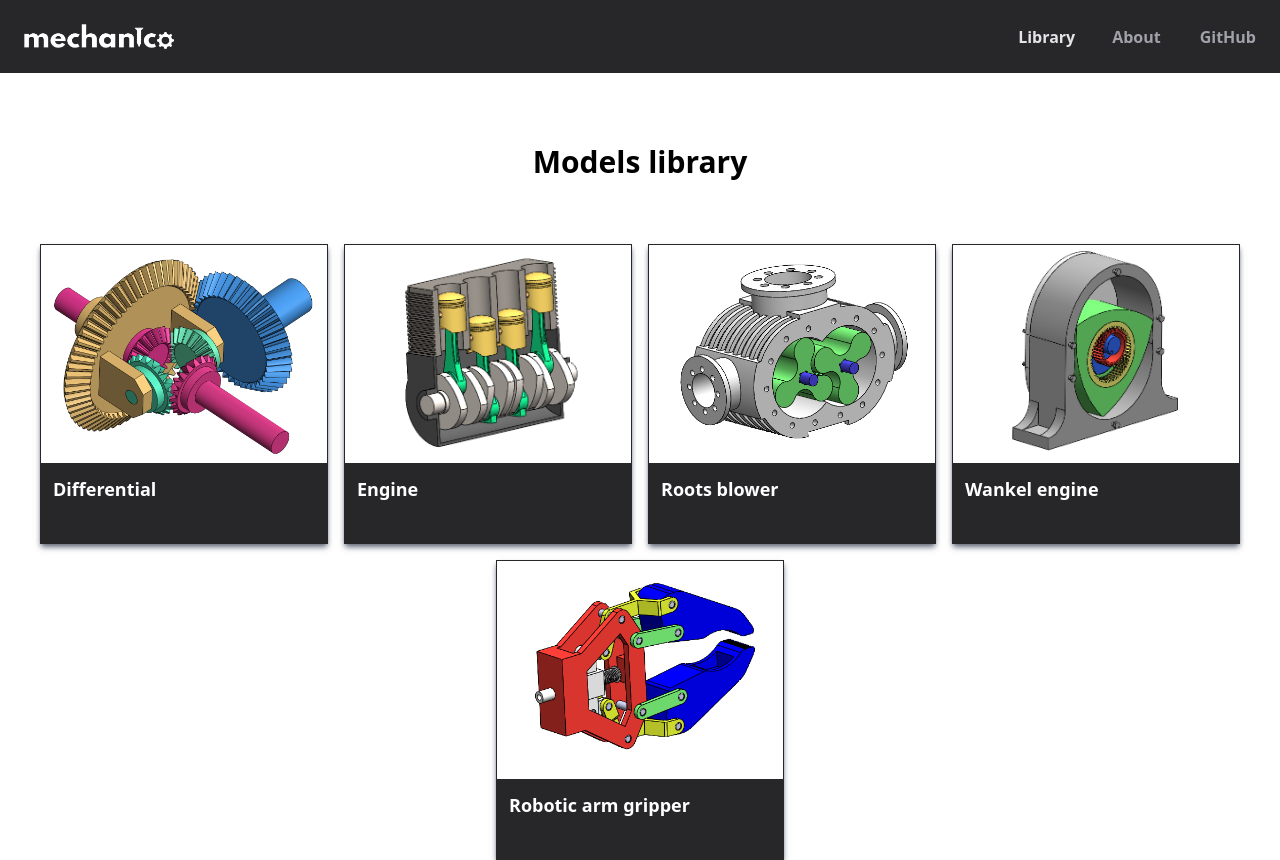
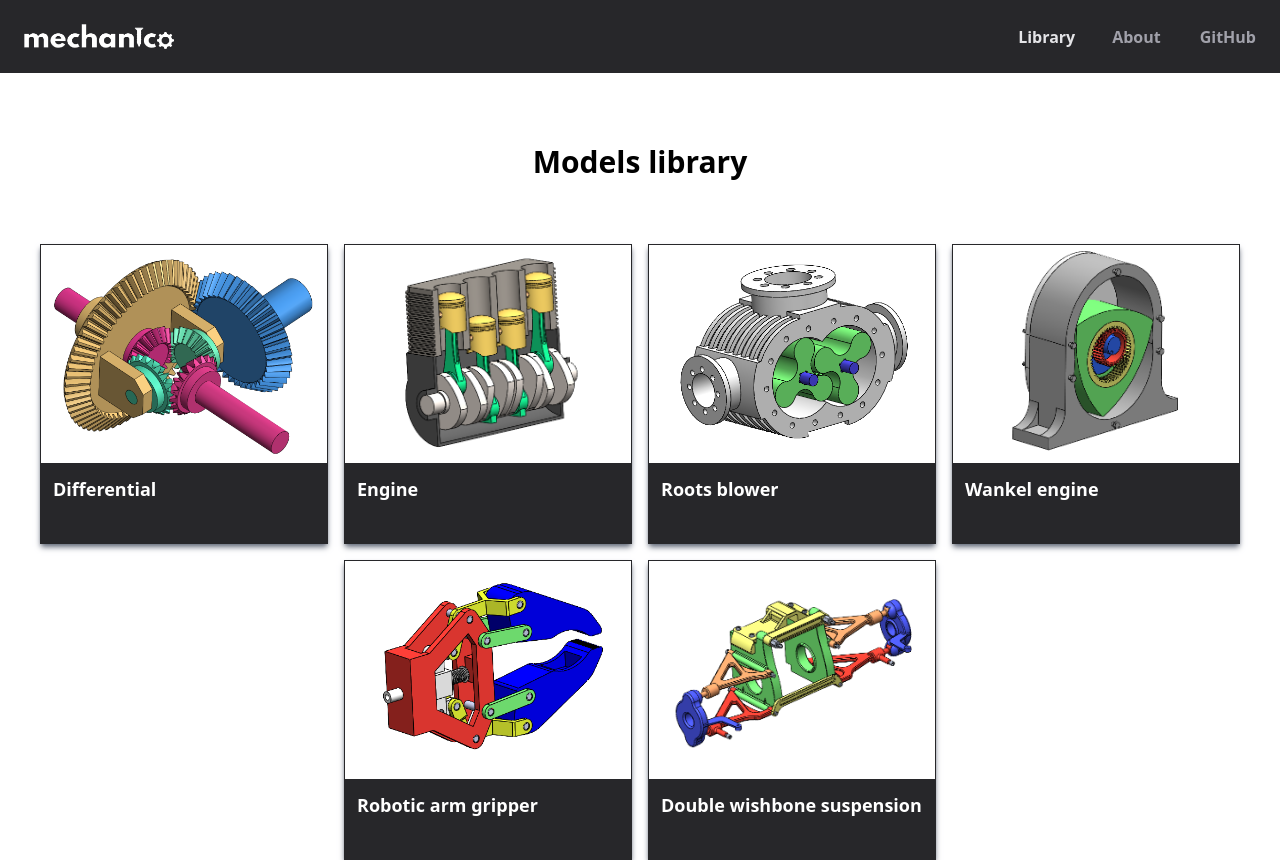
Before and after one commit to S4mst3r25/mechanico, a React (Vite) app: page /library in a window 1280 px wide. Built offline with nearby package versions, Linux system fonts and the light colour scheme; some icons are missing.

Commit message:
Add suspension model to library

```diff
--- a/src/models.json
+++ b/src/models.json
@@ -24,7 +24,11 @@
             "id": "roboticgripper",
             "path": "/gripper.glb",
             "name": "Robotic arm gripper"
+        },
+        {
+            "id": "doublewishbonesuspension",
+            "path": "/double-wishbone-suspension.glb",
+            "name": "Double wishbone suspension"
         }
-
     ]
 }
--- a/src/routes/Library.jsx
+++ b/src/routes/Library.jsx
@@ -4,6 +4,7 @@ import engine from 'src/assets/images/thumbnails/engine.png'
 import rootsblower from 'src/assets/images/thumbnails/rootsblower.png'
 import wankel from 'src/assets/images/thumbnails/wankel.png'
 import gripper from 'src/assets/images/thumbnails/gripper.png'
+import suspension from 'src/assets/images/thumbnails/suspension.png'
 
 export default function Library() {
     return (
@@ -16,6 +17,7 @@ export default function Library() {
                     <Card img={rootsblower} name="Roots blower" modelId="rootsblower"/>
                     <Card img={wankel} name="Wankel engine" modelId="wankelengine"/>
                     <Card img={gripper} name="Robotic arm gripper" modelId="roboticgripper"/>
+                    <Card img={suspension} name="Double wishbone suspension" modelId="doublewishbonesuspension"/>
                 </div>
             </div>
         </>
```
Also changed, not shown: src/assets/images/thumbnails/suspension.png (added), 1 other file (tests, documents, lock files or other folders).
